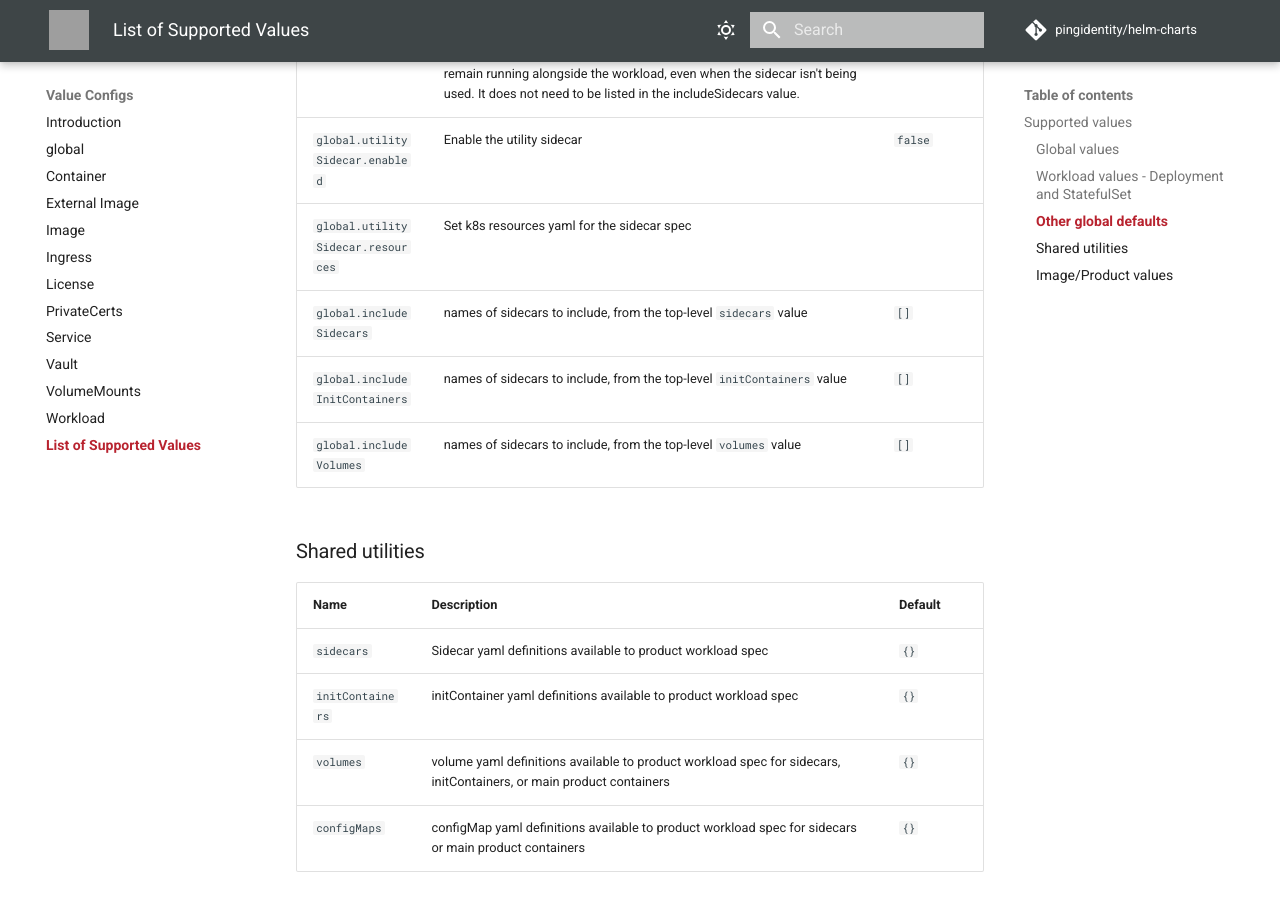
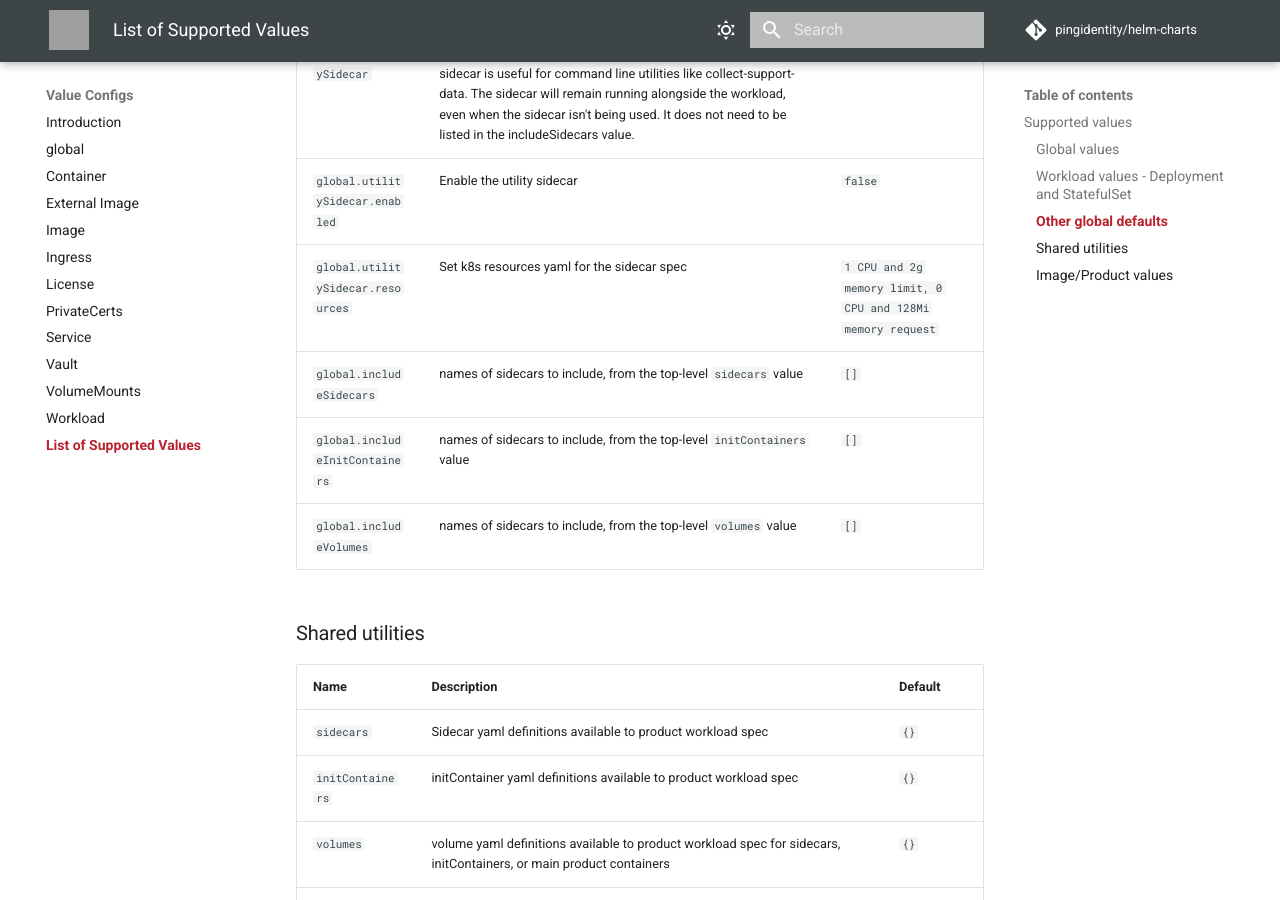
Before and after one commit to pingidentity/helm-charts, an MkDocs documentation site: the page built from docs/config/supported-values.md, in a window 1280 px wide and 900 px high, scrolled down 5936 px. Built offline with MkDocs 1.6.1 and Material for MkDocs 9.7.7, drawn with Linux system fonts in a browser that asks for light colours; comment, search, counter and statistics services are not loaded; grey boxes are pictures that could not be loaded.

Commit message:
Reduce utilitySidecar resource requests
Reduce the default resource requests for the utilitySidecar.

BRASS-283

```diff
--- a/docs/config/supported-values.md
+++ b/docs/config/supported-values.md
@@ -74,15 +74,15 @@ overridden by default (workloads, services, etc.).
 | `global.container.probes`                                                               | probes yaml to insert into Pod spec                                                                                                                                                                                                                                                                                  | `liveness, readiness, and startup probes defined` |
 
 ### Other global defaults
-| Name                              | Description                                                                                                                                                                                                                                                                                       | Default         |
-| --------------------------------- | ------------------------------------------------------------------------------------------------------------------------------------------------------------------------------------------------------------------------------------------------------------------------------------------------- | --------------- |
-| `global.license.secret.devOps`    | Identify the k8s secret containing the DevOps USER/KEY if used during deployment. pingctl can be used to generate the devops-secret                                                                                                                                                               | `devops-secret` |
-| `global.utilitySidecar`           | Deploy a utility sidecar for running command-line tools. This sidecar is useful for command line utilities like collect-support-data. The sidecar will remain running alongside the workload, even when the sidecar isn't being used. It does not need to be listed in the includeSidecars value. |                 |
-| `global.utilitySidecar.enabled`   | Enable the utility sidecar                                                                                                                                                                                                                                                                        | `false`         |
-| `global.utilitySidecar.resources` | Set k8s resources yaml for the sidecar spec                                                                                                                                                                                                                                                       |                 |
-| `global.includeSidecars`          | names of sidecars to include, from the top-level `sidecars` value                                                                                                                                                                                                                                 | `[]`            |
-| `global.includeInitContainers`    | names of sidecars to include, from the top-level `initContainers` value                                                                                                                                                                                                                           | `[]`            |
-| `global.includeVolumes`           | names of sidecars to include, from the top-level `volumes` value                                                                                                                                                                                                                                  | `[]`            |
+| Name                              | Description                                                                                                                                                                                                                                                                                       | Default                                                     |
+| --------------------------------- | ------------------------------------------------------------------------------------------------------------------------------------------------------------------------------------------------------------------------------------------------------------------------------------------------- | ----------------------------------------------------------- |
+| `global.license.secret.devOps`    | Identify the k8s secret containing the DevOps USER/KEY if used during deployment. pingctl can be used to generate the devops-secret                                                                                                                                                               | `devops-secret`                                             |
+| `global.utilitySidecar`           | Deploy a utility sidecar for running command-line tools. This sidecar is useful for command line utilities like collect-support-data. The sidecar will remain running alongside the workload, even when the sidecar isn't being used. It does not need to be listed in the includeSidecars value. |                                                             |
+| `global.utilitySidecar.enabled`   | Enable the utility sidecar                                                                                                                                                                                                                                                                        | `false`                                                     |
+| `global.utilitySidecar.resources` | Set k8s resources yaml for the sidecar spec                                                                                                                                                                                                                                                       | `1 CPU and 2g memory limit, 0 CPU and 128Mi memory request` |
+| `global.includeSidecars`          | names of sidecars to include, from the top-level `sidecars` value                                                                                                                                                                                                                                 | `[]`                                                        |
+| `global.includeInitContainers`    | names of sidecars to include, from the top-level `initContainers` value                                                                                                                                                                                                                           | `[]`                                                        |
+| `global.includeVolumes`           | names of sidecars to include, from the top-level `volumes` value                                                                                                                                                                                                                                  | `[]`                                                        |
 
 ### Shared utilities
 | Name             | Description                                                                                                         | Default   |
```
Also changed, not shown: 1 other file.
